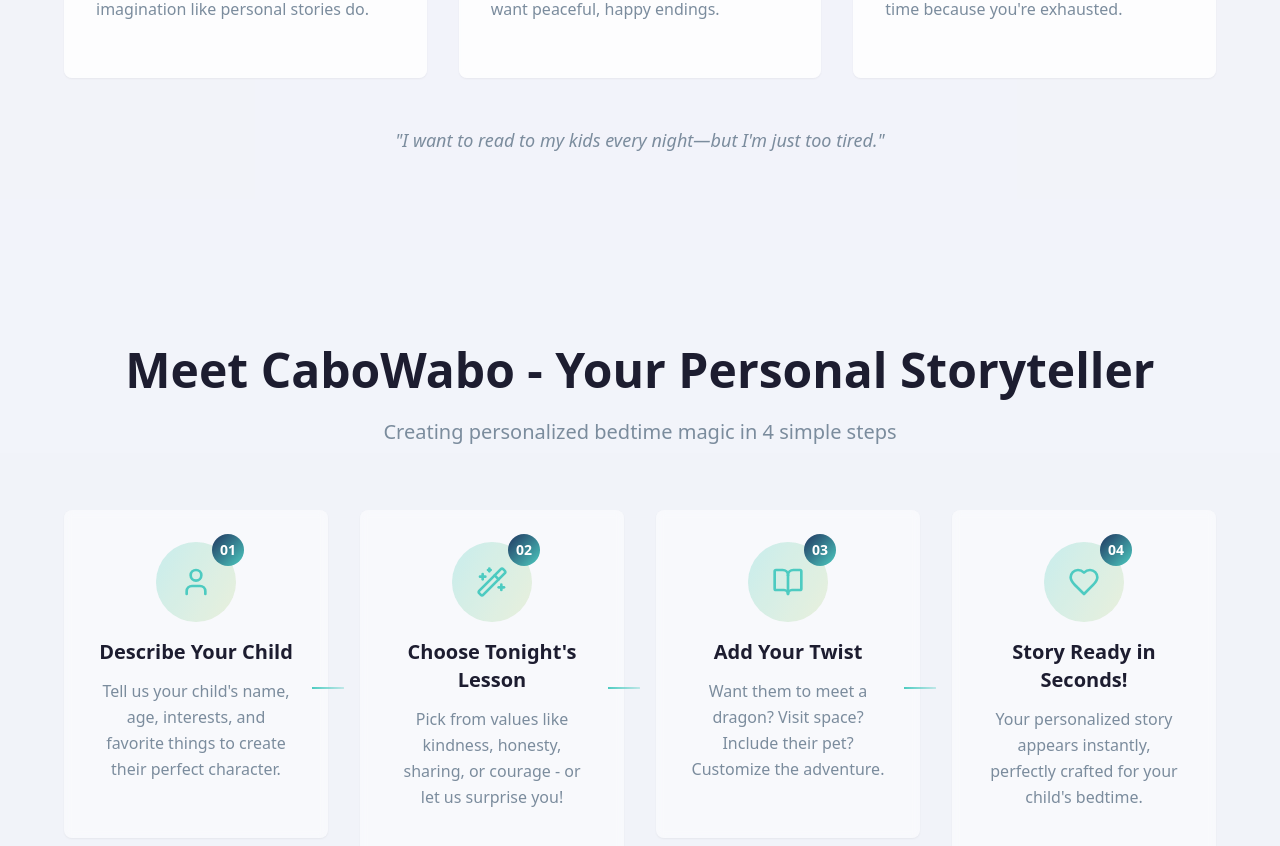
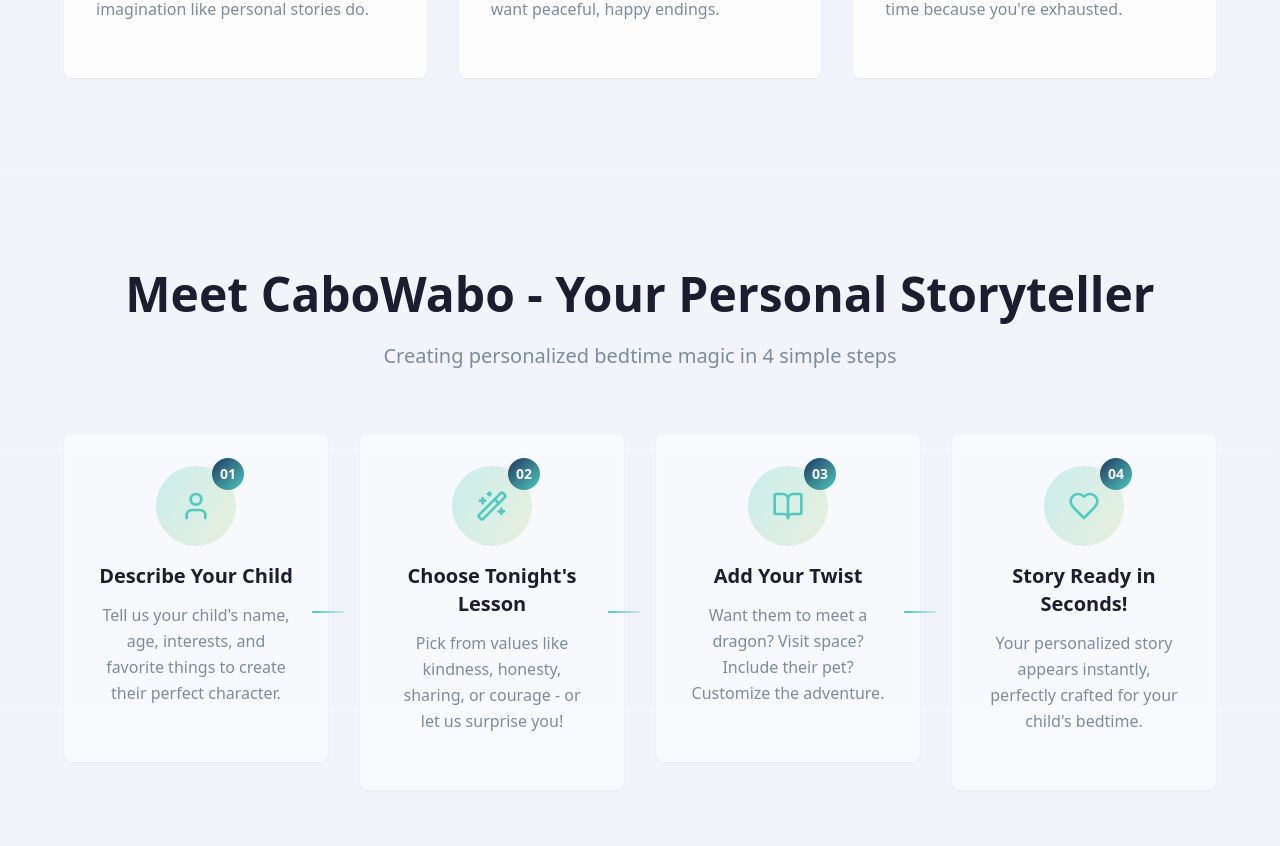
Before and after one commit to bigdog6978/cabo-wabo-landing-page, a React (Vite) app: page / in a window 1280 px wide. Shown: the part 1580-2426 px from the top of the page. Built offline with nearby package versions, Linux system fonts and the light colour scheme.

Commit message:
Remove testimonial text
Remove the testimonial text "I want to read to my kids every night—but I'm just too tired." from the hero section.

```diff
--- a/src/components/ProblemSection.tsx
+++ b/src/components/ProblemSection.tsx
@@ -67,12 +67,6 @@ const ProblemSection = () => {
             </Card>
           ))}
         </div>
-
-        <div className="text-center mt-12">
-          <p className="text-lg text-muted-foreground italic">
-            "I want to read to my kids every night—but I'm just too tired."
-          </p>
-        </div>
       </div>
     </div>
   );
```
